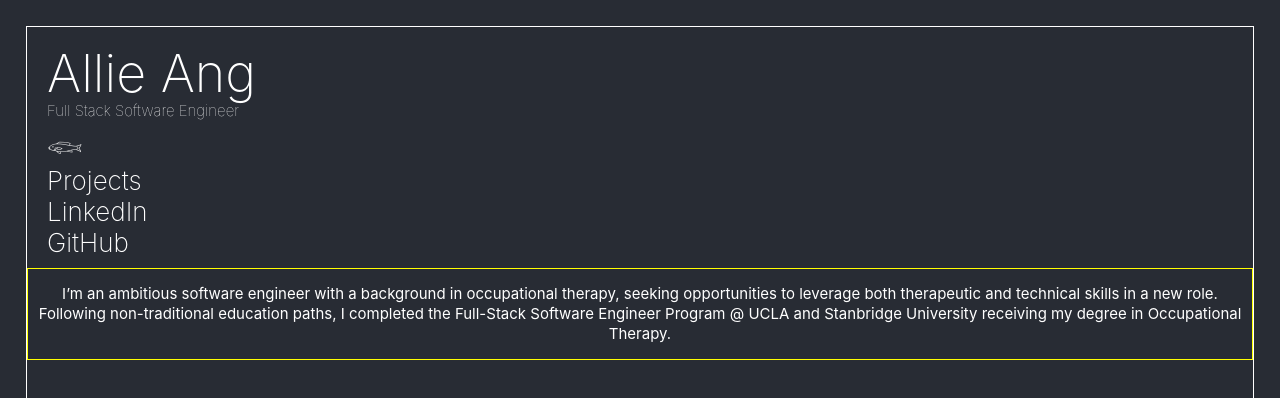
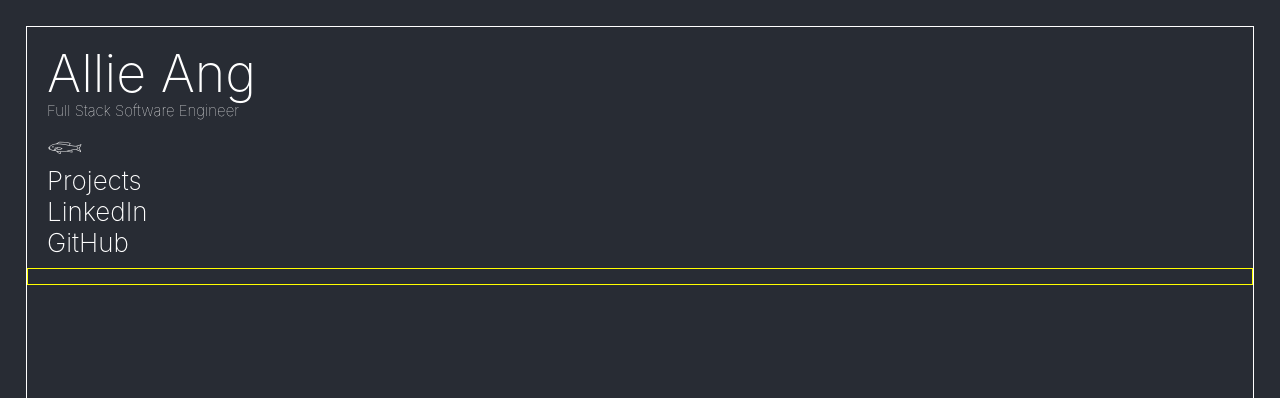
Before and after one commit to Allie-Ang/folio, a React (Create React App) app: page / in a window 1280 px wide. Shown: the top 398 px of the page. Built offline with nearby package versions, Linux system fonts and the light colour scheme.

Commit message:
editing bg code

```diff
--- a/src/App.js
+++ b/src/App.js
@@ -60,14 +60,7 @@ function App() {
             </li>
           </div>
           <div style={{ border: "1px solid yellow" }}>
-            <p style={{ fontSize: "15px", lineHeight: "20px" }}>
-              I’m an ambitious software engineer with a background in
-              occupational therapy, seeking opportunities to leverage both
-              therapeutic and technical skills in a new role. Following
-              non-traditional education paths, I completed the Full-Stack
-              Software Engineer Program @ UCLA and Stanbridge University
-              receiving my degree in Occupational Therapy.
-            </p>
+            <p style={{ fontSize: "15px", lineHeight: "20px" }}></p>
           </div>
         </div>
       </header>
```
